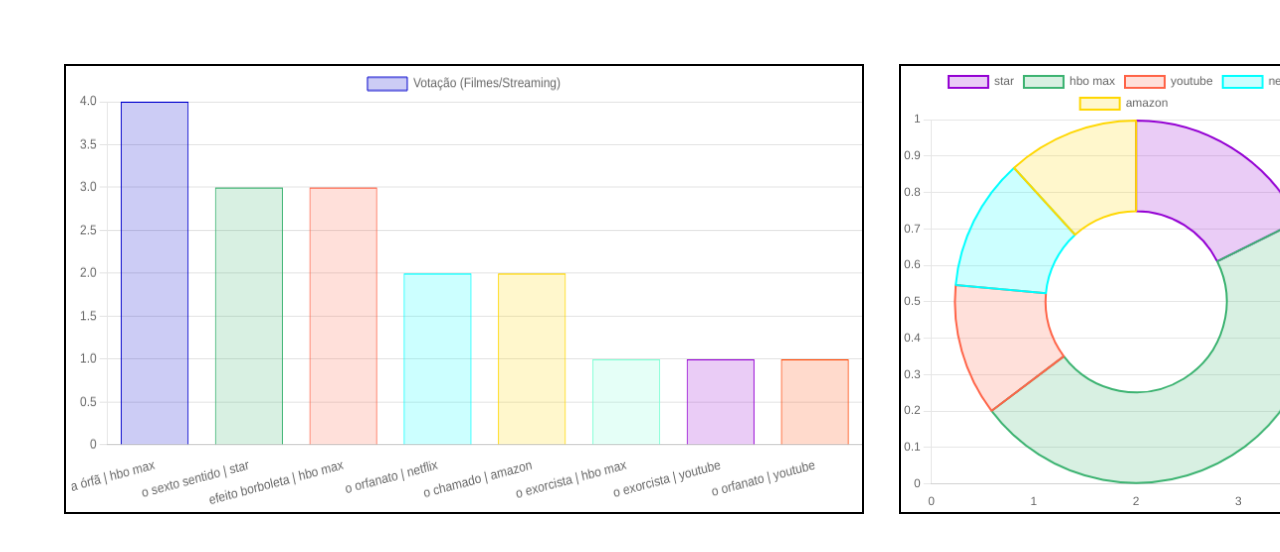
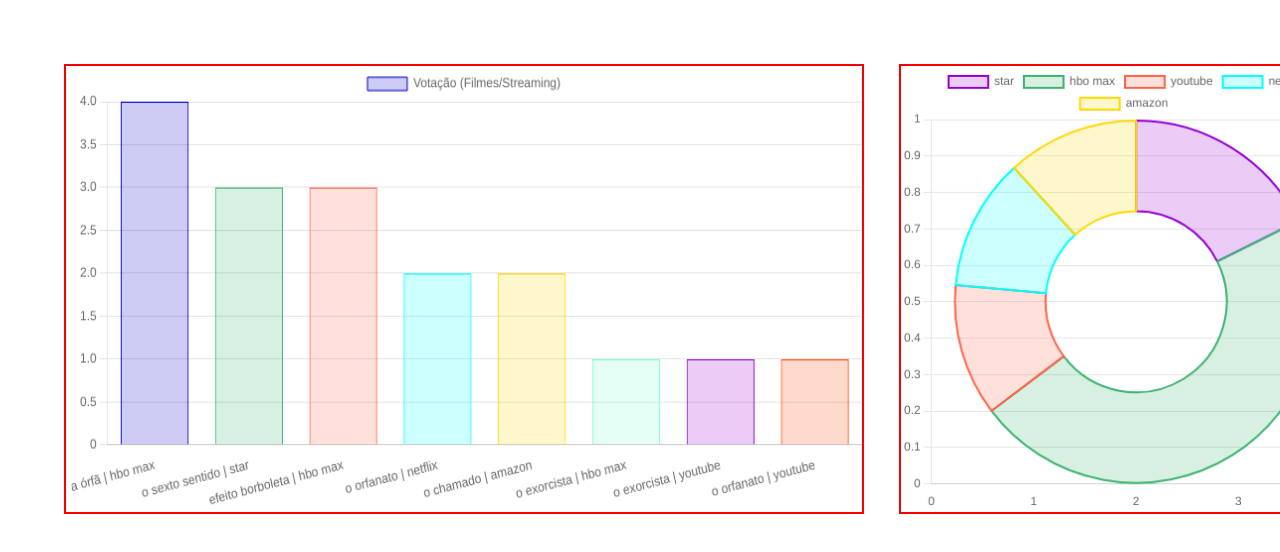
Before and after one commit to OliveiraJess/manipulando-arrays, a website: page index.html in a window 1280 px wide. Shown: the top 552 px of the page. Drawn offline with nearby package versions, Linux system fonts and the light colour scheme.

Commit message:
mudando cor da borda para vermelho !

```diff
--- a/style/style.css
+++ b/style/style.css
@@ -10,7 +10,7 @@
 }
 
 canvas {
-  border: 2px solid black;
+  border: 2px solid rgb(250, 0, 0);
 }
 
 
```
